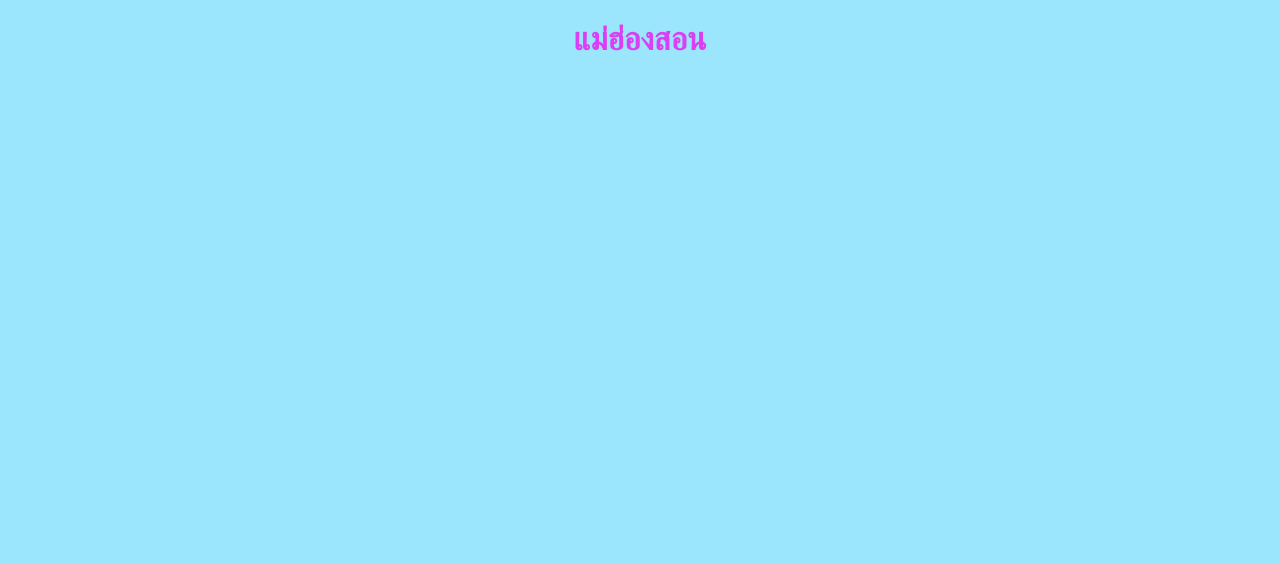
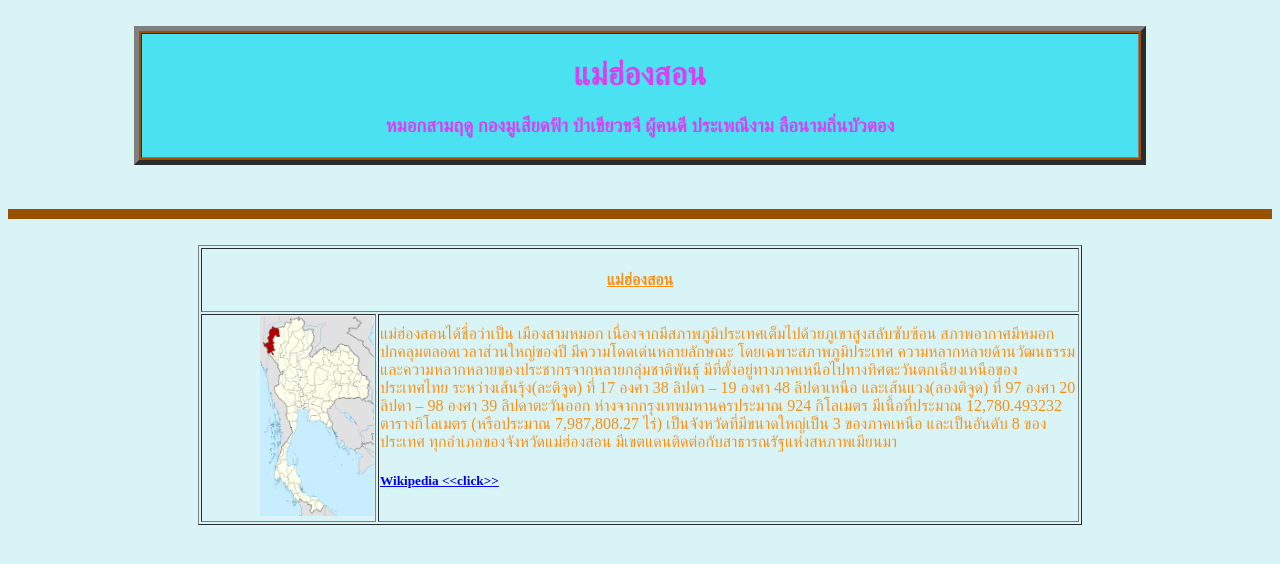
Before and after one commit to s6219410010/PeojectProvince6219410010, a plain HTML site: page index.html in a window 1280 px wide. Drawn offline with Linux system fonts and the light colour scheme.

Commit message:
V.Beta0.00000001

```diff
--- a/index.html
+++ b/index.html
@@ -1,16 +1,52 @@
 <!DOCTYPE html>
 <html lang="en">
+
 <head>
     <meta charset="UTF-8">
     <meta http-equiv="X-UA-Compatible" content="IE=edge">
     <meta name="viewport" content="width=device-width, initial-scale=1.0">
-    <meta name="keywords" content="แม่ฮ่องสอน">
-    <meta name="description" content="ทดลองเขียนเวปด้วย HTML">
+    <meta name="keywords" content="Maehongson จังหวัดแม่ฮ่องสอน">
+    <meta name="description" content="Maehongson จังหวัดแม่ฮ่องสอน">
     <meta meme="author" content="SAU 6219410010">
-    <title>Project แม่ฮ่องสอน by IoT SAU</title>
+    <title>แม่ฮ่องสอน by IoT SAU</title>
     <link rel="shortcut icon" href="./images/Me.jpg" type="image/x-icon">
 </head>
-<body bgcolor="#9BE6FC">
-    <font color="#D940F4" align="center"><h1> แม่ฮ่องสอน </h1></font>
+
+<body bgcolor="#D8F4F7">
+    <br>
+    <table border="5" width="80%" bgcolor="#975101" align="center">
+        <tr>
+            <td bgcolor="#4AE1F0" align="center">
+                <font color="#D940F4">
+                    <h1>แม่ฮ่องสอน</h1>
+                    <h3>หมอกสามฤดู กองมูเสียดฟ้า ป่าเขียวขจี ผู้คนดี ประเพณีงาม ลือนามถิ่นบัวตอง </h3>
+                </font>
+            </td>
+        </tr>
+    </table>
+    <br><br>
+    <hr size="10" color="#975101"><br>
+    <font color="#F79219">
+    <table align="center" border="1" width="70%">
+        <tr>
+            <td colspan="2" align="center">
+                <h4>
+                    <u>แม่ฮ่องสอน</u>
+                    <br>
+                </h4>
+            </td>
+        </tr>
+        <tr>
+            <td width="20%" align="right">
+                <img src="./images/map.png" alt="" height="200">
+            </td>
+            <td>
+                แม่ฮ่องสอนได้ชื่อว่าเป็น เมืองสามหมอก เนื่องจากมีสภาพภูมิประเทศเต็มไปด้วยภูเขาสูงสลับซับซ้อน
+                สภาพอากาศมีหมอกปกคลุมตลอดเวลาส่วนใหญ่ของปี มีความโดดเด่นหลายลักษณะ โดยเฉพาะสภาพภูมิประเทศ ความหลากหลายด้านวัฒนธรรม และความหลากหลายของประชากรจากหลายกลุ่มชาติพันธุ์  มีที่ตั้งอยู่ทางภาคเหนือไปทางทิศตะวันตกเฉียงเหนือของประเทศไทย ระหว่างเส้นรุ้ง(ละติจูด) ที่ 17 องศา 38 ลิปดา – 19 องศา 48 ลิปดาเหนือ  และเส้นแวง(ลองติจูด)  ที่ 97 องศา 20 ลิปดา – 98 องศา 39 ลิปดาตะวันออก ห่างจากกรุงเทพมหานครประมาณ 924 กิโลเมตร มีเนื้อที่ประมาณ 12,780.493232 ตารางกิโลเมตร (หรือประมาณ 7,987,808.27 ไร่) เป็นจังหวัดที่มีขนาดใหญ่เป็น 3 ของภาคเหนือ และเป็นอันดับ 8 ของประเทศ ทุกอำเภอของจังหวัดแม่ฮ่องสอน มีเขตแดนติดต่อกับสาธารณรัฐแห่งสหภาพเมียนมา
+                <a href="https://th.wikipedia.org/wiki/%E0%B8%88%E0%B8%B1%E0%B8%87%E0%B8%AB%E0%B8%A7%E0%B8%B1%E0%B8%94%E0%B9%81%E0%B8%A1%E0%B9%88%E0%B8%AE%E0%B9%88%E0%B8%AD%E0%B8%87%E0%B8%AA%E0%B8%AD%E0%B8%99" target="_blank"><h5>Wikipedia &lt;&lt;click&gt;&gt; </h5></a>
+            </td>
+        </tr>
+    </table></font>
 </body>
+
 </html>
```
Also changed, not shown: images/Logo.jpg (added), images/map.png (added), 1 other file.
